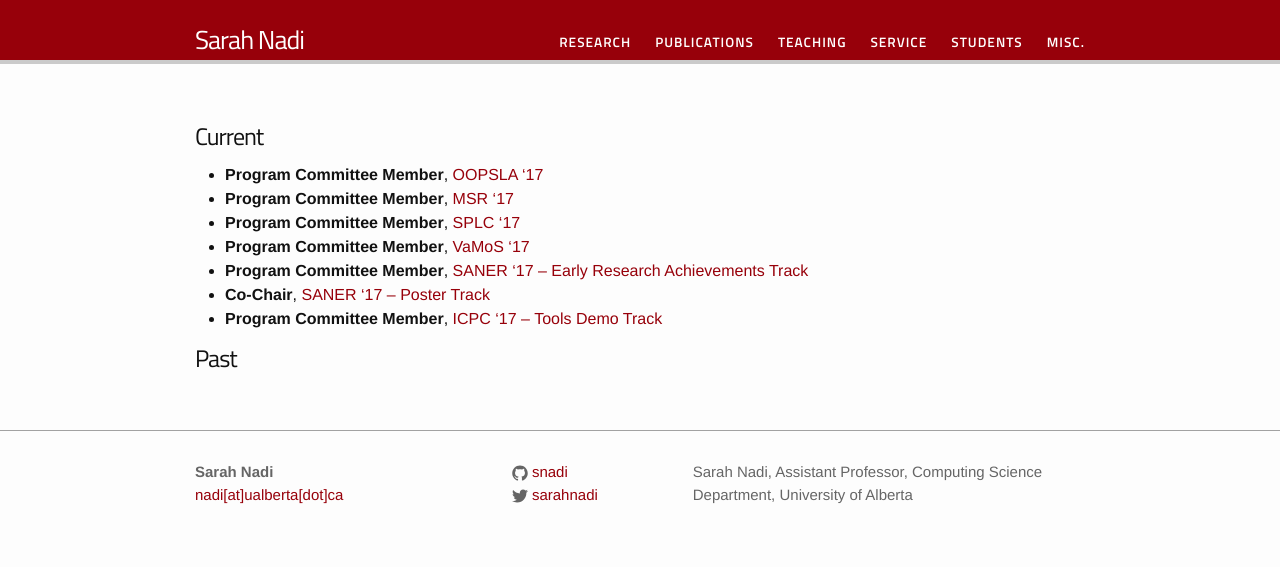
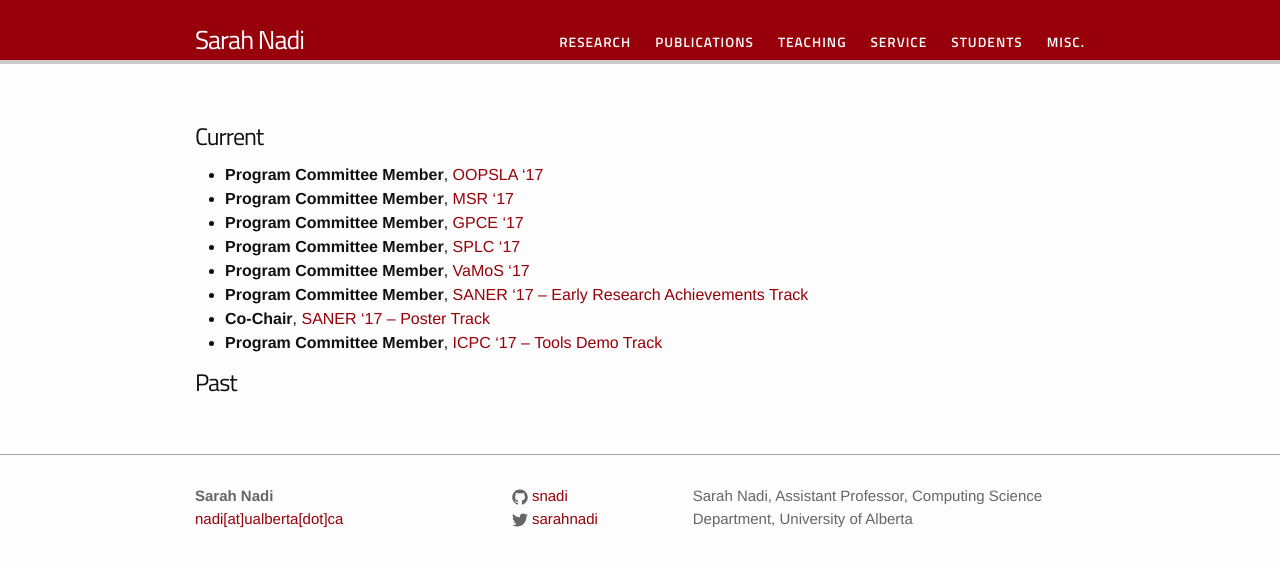
Before and after one commit to snadi/snadi.github.io, a Jekyll site: the page built from pages/service.md, in a window 1280 px wide. Shown: the top 567 px of the page. Built offline with Jekyll 4.4.1, drawn with Linux system fonts in a browser that asks for light colours.

Commit message:
Add GPCE

```diff
--- a/pages/service.md
+++ b/pages/service.md
@@ -8,6 +8,7 @@ permalink: /service/
 
 * **Program Committee Member**, [OOPSLA '17](http://2017.splashcon.org/track/splash-2017-OOPSLA)
 * **Program Committee Member**, [MSR '17](http://2017.msrconf.org/#/home)
+* **Program Committee Member**, [GPCE '17](http://conf.researchr.org/track/gpce-2017/gpce-2017-GPCE-2017)
 * **Program Committee Member**, [SPLC '17](http://congreso.us.es/splc2017/)
 * **Program Committee Member**, [VaMoS '17](https://vamos2017.wordpress.com/)
 * **Program Committee Member**, [SANER '17 -- Early Research Achievements Track](http://saner.aau.at/call-for-papers-era-track/)
```
